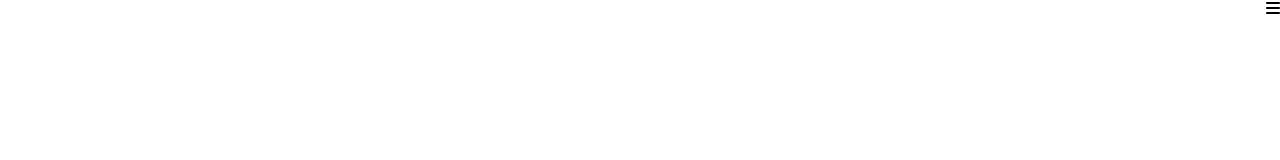
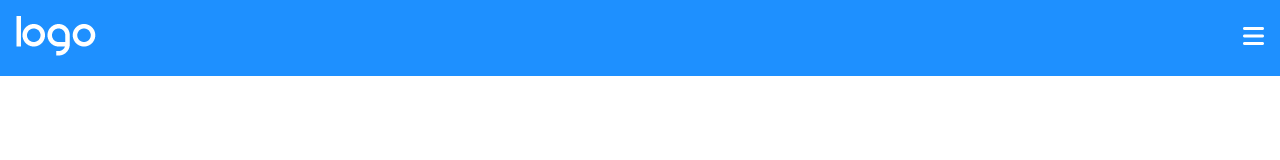
Before and after one commit to AndVig/htmlcss-responsive-layout, a plain HTML site: page index.html in a window 1280 px wide. Drawn offline with Linux system fonts and the light colour scheme.

Commit message:
complete header

```diff
--- a/css/style.css
+++ b/css/style.css
@@ -4,6 +4,9 @@
     box-sizing: border-box;
 }
 header{
+    background-color: dodgerblue;
+    padding: 1rem;
+
 
 }
 
@@ -32,6 +35,11 @@ header{
     width: 100%;
     margin: 0 auto;
 }
+.header-size{
+    font-size: 1.5rem;
+    padding-top: 0.5rem;
+}
+
 /*Colors*/
 .blue{
     color:dodgerblue;
@@ -48,3 +56,6 @@ header{
 .gray{
     color: dimgray;
 }
+.white{
+    color: white;
+}
--- a/index.html
+++ b/index.html
@@ -11,9 +11,9 @@
     <!--Header-->
     <header>
         <div class="head-container">
-            <div class="row space">
+            <div class="row space ">
                 <div><img src="./img/logo.png" alt=""></div>
-                <div><i class="fa-solid fa-bars"></i></div>
+                <div class="header-size"><i class="fa-solid fa-bars white"></i></div>
             </div>
         </div>
     </header>
```
